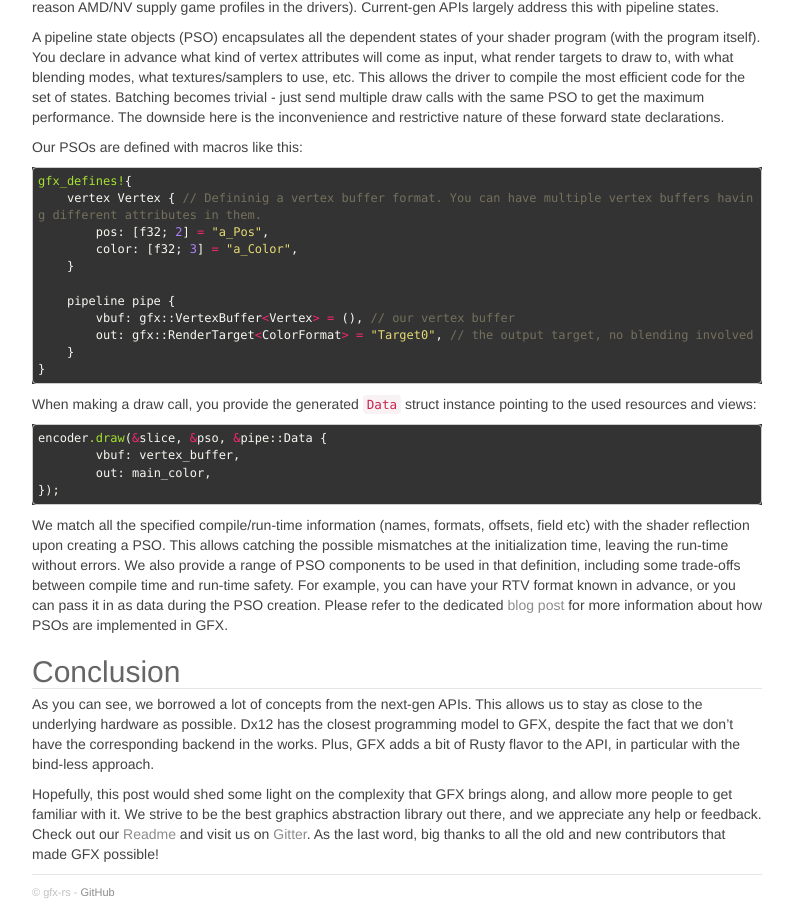
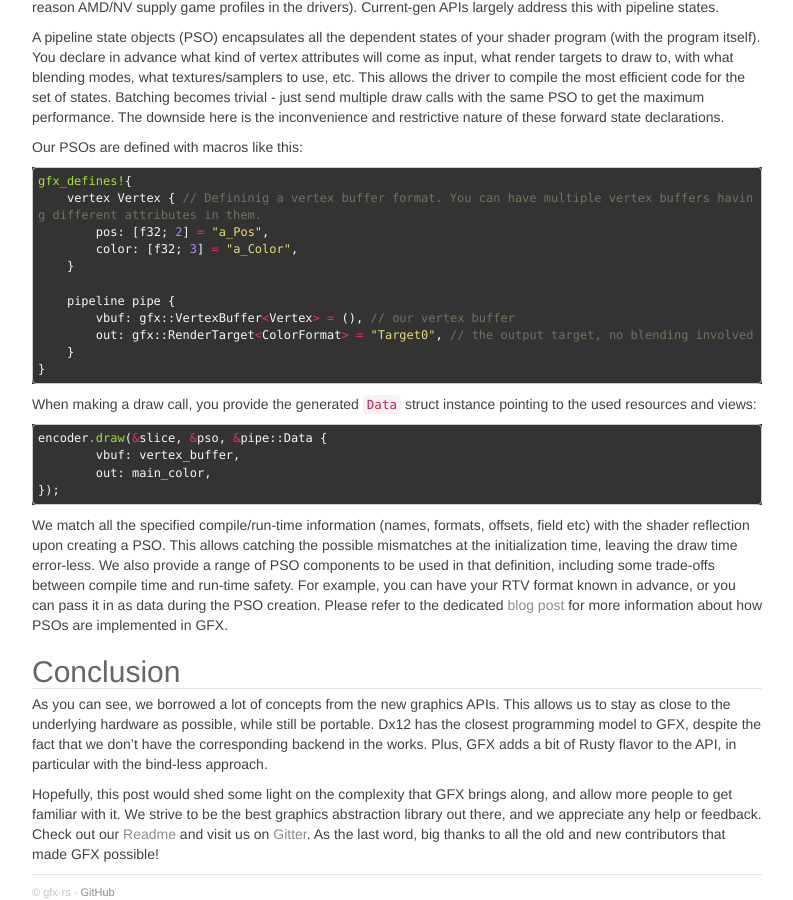
Before and after one commit to gfx-rs/gfx-rs.github.io, a Jekyll site: the page built from _posts/2016-09-14-programming-model.md, in a window 1280 px wide and 900 px high, scrolled down 2469 px. Shown: the whole window, without its empty margins (338-1131 px from the left). Built offline with Jekyll 4.4.1, drawn with Linux system fonts in a browser that asks for light colours; nearby versions of some CDN libraries; library files that are not in the unit come from our copies; Markdown is read by kramdown in place of the engine named in the settings.

Commit message:
Minor fixes

```diff
--- a/_posts/2016-09-14-programming-model.md
+++ b/_posts/2016-09-14-programming-model.md
@@ -118,11 +118,11 @@
 });
 {% endhighlight %}
 
-We match all the specified compile/run-time information (names, formats, offsets, field etc) with the shader reflection upon creating a PSO. This allows catching the possible mismatches at the initialization time, leaving the run-time without errors. We also provide a range of PSO components to be used in that definition, including some trade-offs between compile time and run-time safety. For example, you can have your RTV format known in advance, or you can pass it in as data during the PSO creation. Please refer to the dedicated [blog post](http://gfx-rs.github.io/2016/01/22/pso.html) for more information about how PSOs are implemented in GFX.
+We match all the specified compile/run-time information (names, formats, offsets, field etc) with the shader reflection upon creating a PSO. This allows catching the possible mismatches at the initialization time, leaving the draw time error-less. We also provide a range of PSO components to be used in that definition, including some trade-offs between compile time and run-time safety. For example, you can have your RTV format known in advance, or you can pass it in as data during the PSO creation. Please refer to the dedicated [blog post](http://gfx-rs.github.io/2016/01/22/pso.html) for more information about how PSOs are implemented in GFX.
 
 
 ## Conclusion
 
-As you can see, we borrowed a lot of concepts from the next-gen APIs. This allows us to stay as close to the underlying hardware as possible. Dx12 has the closest programming model to GFX, despite the fact that we don't have the corresponding backend in the works. Plus, GFX adds a bit of Rusty flavor to the API, in particular with the bind-less approach.
+As you can see, we borrowed a lot of concepts from the new graphics APIs. This allows us to stay as close to the underlying hardware as possible, while still be portable. Dx12 has the closest programming model to GFX, despite the fact that we don't have the corresponding backend in the works. Plus, GFX adds a bit of Rusty flavor to the API, in particular with the bind-less approach.
 
 Hopefully, this post would shed some light on the complexity that GFX brings along, and allow more people to get familiar with it. We strive to be the best graphics abstraction library out there, and we appreciate any help or feedback. Check out our [Readme](https://github.com/gfx-rs/gfx/blob/master/README.md) and visit us on [Gitter](https://gitter.im/gfx-rs/gfx). As the last word, big thanks to all the old and new contributors that made GFX possible!
```
